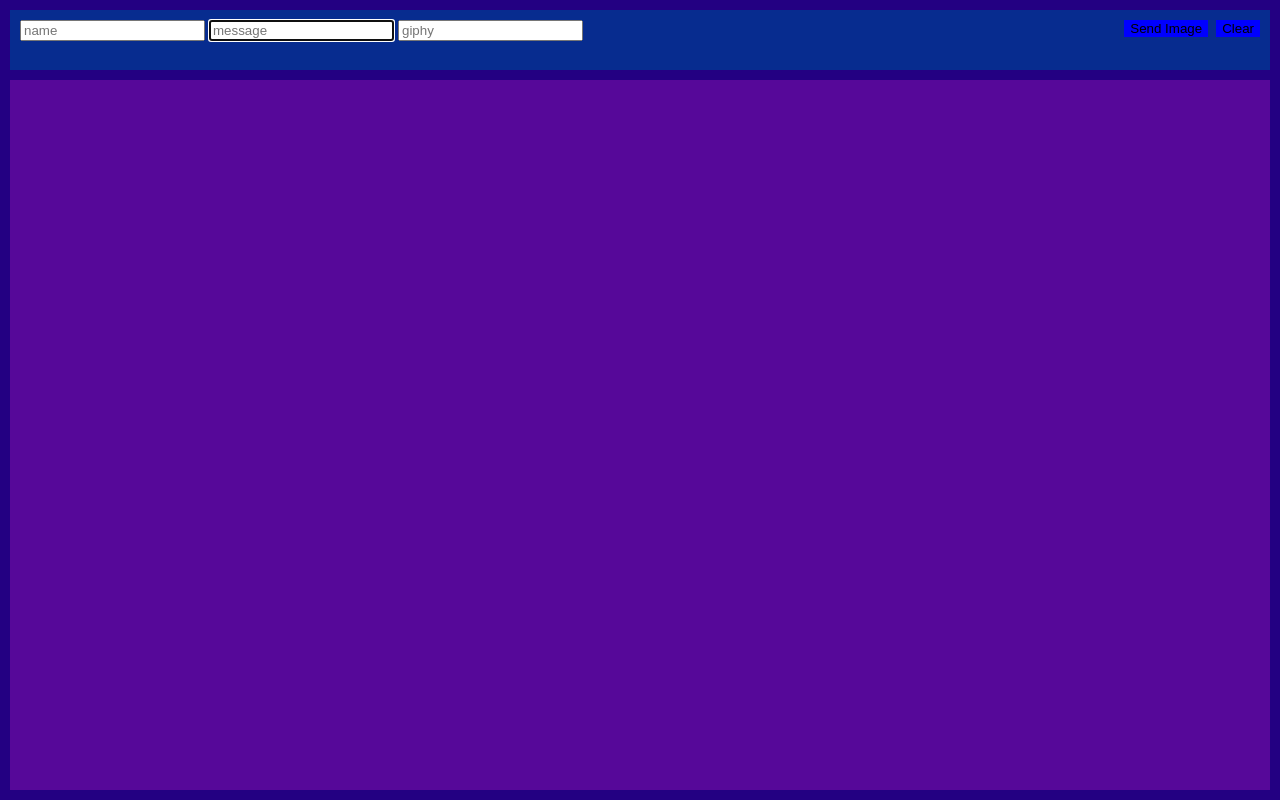
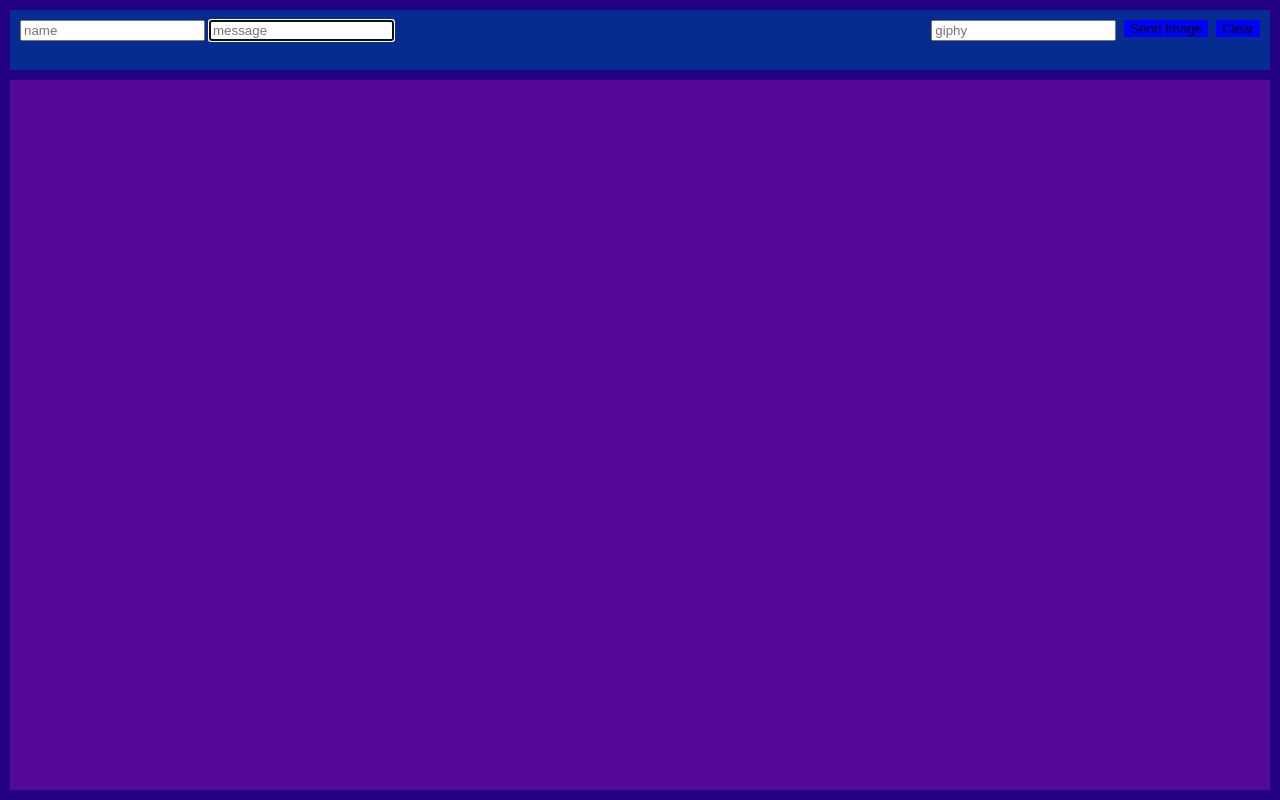
Before and after one commit to Triforcey/NITE, a website: page index.html in a window 1280 px wide. Drawn offline with nearby package versions, Linux system fonts and the light colour scheme; no server answers.

Commit message:
moved giphy bar

```diff
--- a/index.html
+++ b/index.html
@@ -12,9 +12,9 @@
 		<div id="toolbar">
 			<input type="text" id="name" placeholder="name">
 			<input type="text" id="message" placeholder="message">
-			<input type="text" id="giphy" placeholder="giphy">
 			<button id="clear">Clear</button>
 			<button id="image">Send Image</button>
+			<input type="text" id="giphy" placeholder="giphy">
 		</div>
 		<div id="messages"></div>
 	</body>
--- a/public/css/main.css
+++ b/public/css/main.css
@@ -39,3 +39,6 @@ form {
 	margin: 0px;
 	padding: 0px;
 }
+input#giphy {
+	float: right;
+}
```
